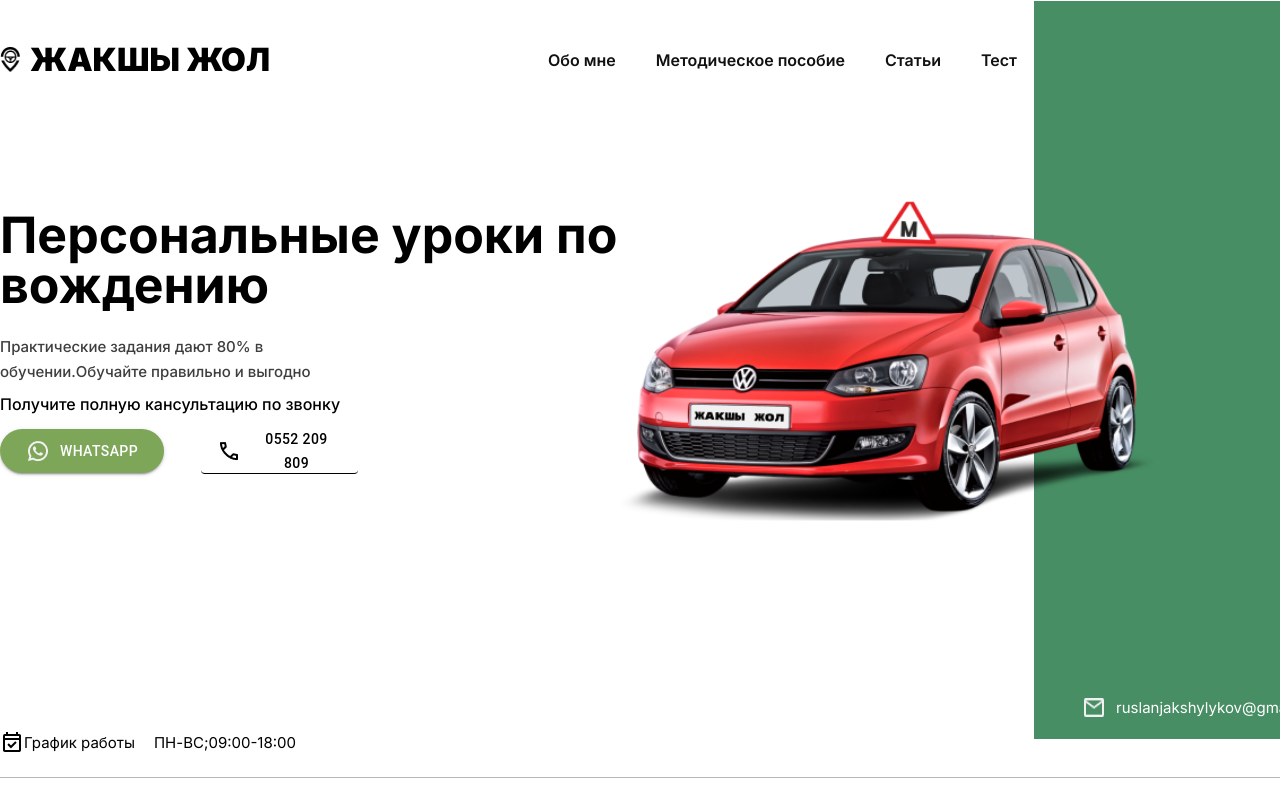
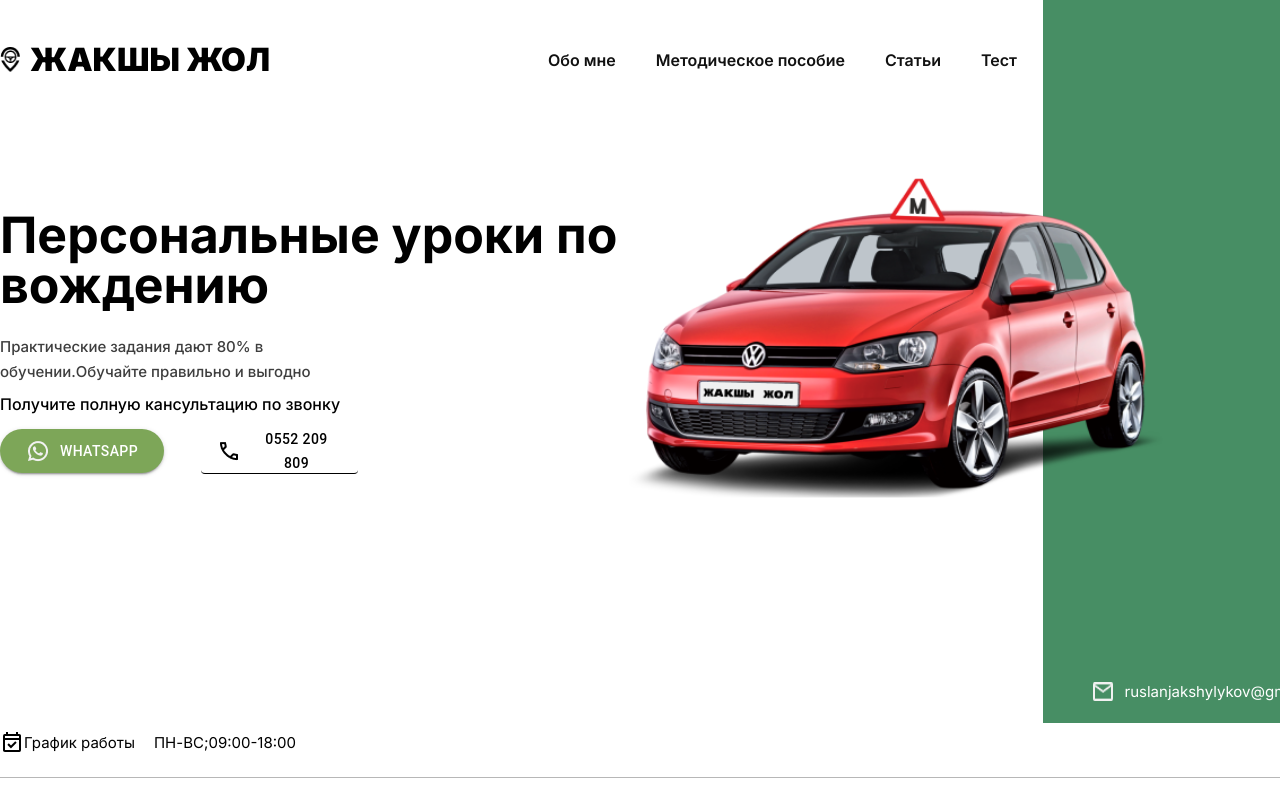
Before and after one commit to Azi-jsProger/Team-C_projects, a React (Create React App) app: page / in a window 1280 px wide. Shown: the top 800 px of the page. Built offline with nearby package versions, Linux system fonts and the light colour scheme; no server answers.

Commit message:
position

```diff
--- a/src/App.js
+++ b/src/App.js
@@ -32,6 +32,7 @@ const App = () => {
         <div>
             <FirstSec></FirstSec>
             <SecondSec></SecondSec>
+
         </div>
     );
 };
--- a/src/Sections/First-Section/style.css
+++ b/src/Sections/First-Section/style.css
@@ -20,11 +20,11 @@
 
 .car-image {
     width: 400px;
-    height: 738px;
+    height: 745px;
     background-color: #478E64;
     position: absolute;
-    top: -209px;
-    right: -114.1px;
+    top: -29vh;
+    right: -15.32vh;
     display: flex;
     align-items: end;
     z-index: -1;
```
